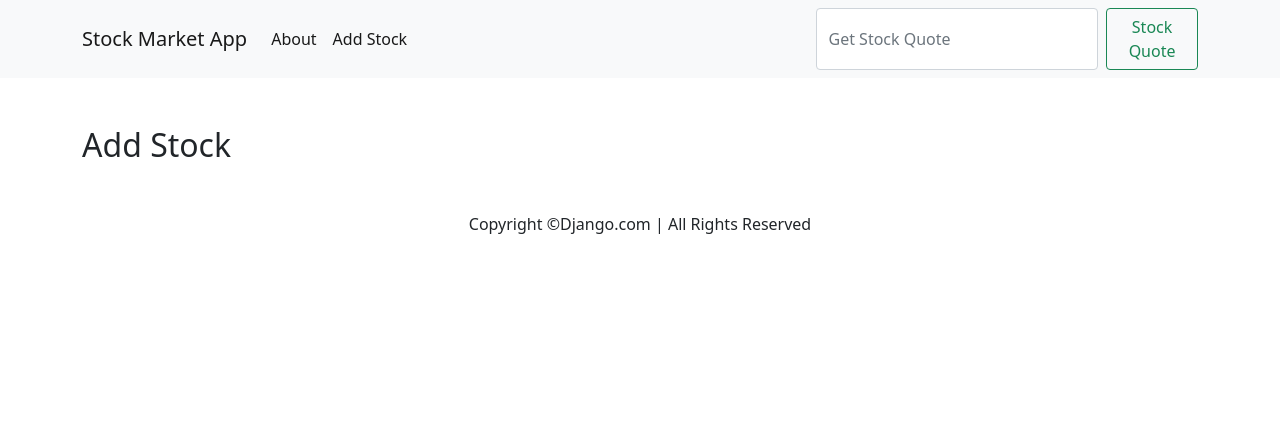
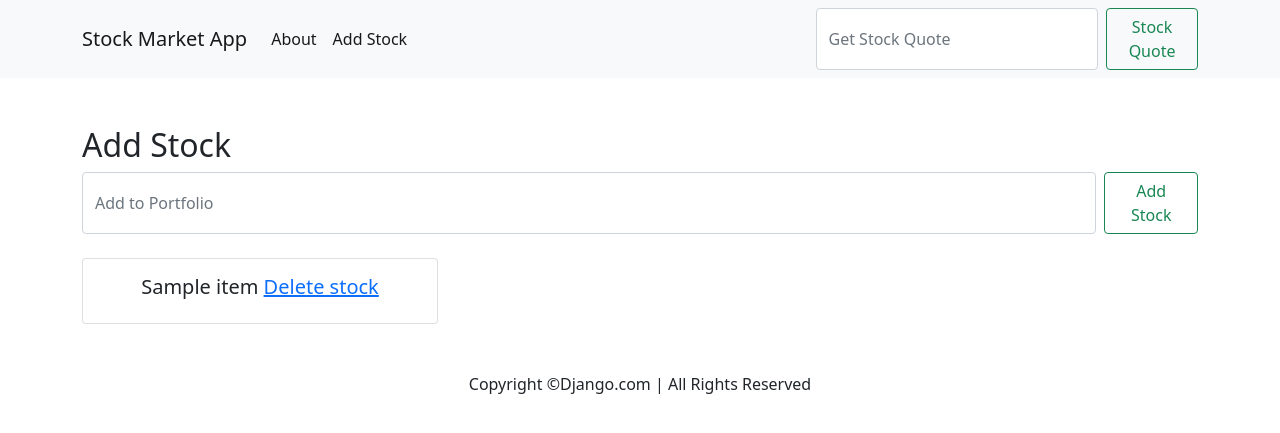
Before and after one commit to T-G/djangostock, a Django app: template quotes/templates/quotes/add_stock.html in a window 1280 px wide. Shown: the top 433 px of the page. Run offline with Django 3.2, Linux system fonts and the light colour scheme; the template is opened without the code that fills it: most values are stand-ins (such as "Sample title", 1, 10 or a date in 2020).

Commit message:
added django forms and delete functionality

```diff
--- a/quotes/templates/quotes/add_stock.html
+++ b/quotes/templates/quotes/add_stock.html
@@ -6,4 +6,25 @@
 
 <h2>Add Stock</h2>
 
+<form class="d-flex" method="POST" action="{% url 'add_stock' %}">
+    {% csrf_token %}
+    <input class="form-control me-2" type="search" placeholder="Add to Portfolio" name="ticker">
+    <button class="btn btn-outline-success" type="submit">Add Stock</button>
+</form>
+
+<br>
+
+{% for item in ticker %}
+    <div class="row">
+        <div class="col-4">
+            <div class="card text-center">
+                <div class="card-body">
+                    <h5 class="card-title">{{item}} <a href="{% url 'delete_stock' item.id %}">Delete stock</a></h5>
+                </div>
+            </div>
+        </div>
+
+    </div>
+
+{% endfor %}
 {% endblock %}
--- a/quotes/urls.py
+++ b/quotes/urls.py
@@ -5,6 +5,6 @@ urlpatterns = [
     path('', views.home, name='home'),
     path('about.html/', views.about, name='about'),
     path('add_stock.html/', views.add_stock, name='add_stock'),
-
+    path('delete_stock/<int:stock_id>', views.delete_stock, name='delete_stock'),
 
 ]
```
Also changed, not shown: quotes/forms.py (added, +7 -0 lines), quotes/views.py (+20 -4 lines), 1 other file.
